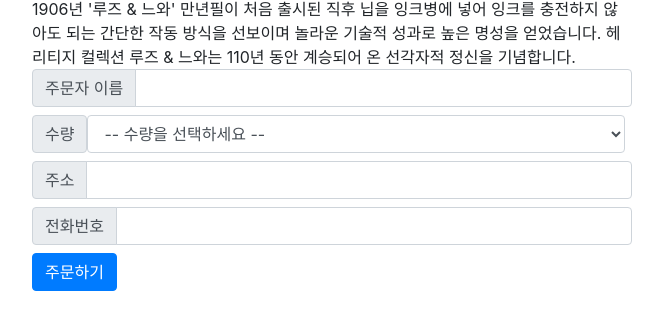
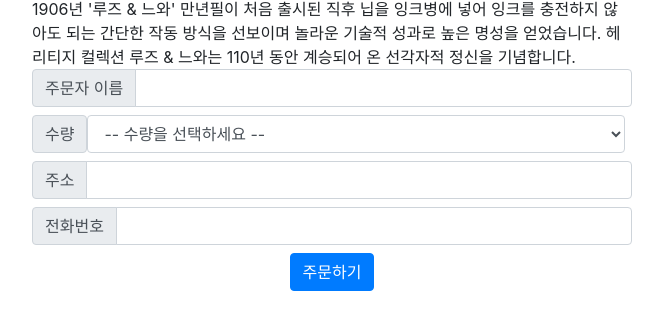
Before and after one commit to MHLEE12/sparta-web, a plain HTML site: page homework_1.html in a window 1280 px wide. Shown: the part 491-800 px from the top of the page, without its empty margins (308-971 px from the left). Drawn offline with nearby package versions, Linux system fonts and the light colour scheme.

Commit message:
homework_1_completion

```diff
--- a/homework_1.html
+++ b/homework_1.html
@@ -44,10 +44,16 @@
 }
 .order-btn {
     display: block;
-    align-items: center;
+    text-align: center;
 }
 
     </style>
+
+    <script>
+        function hey() {
+            alert('주문이 완료되었습니다.')
+        }
+    </script>
 
 </head>
 
@@ -93,9 +99,10 @@
             </div>
         </div>
         <div class="order-btn">
-        <button type="button" class="btn btn-primary">주문하기</button>
+        <button onclick="hey()" type="button" class="btn btn-primary">주문하기</button>
         </div>
     </div>
+
 
 </body>
 
```
